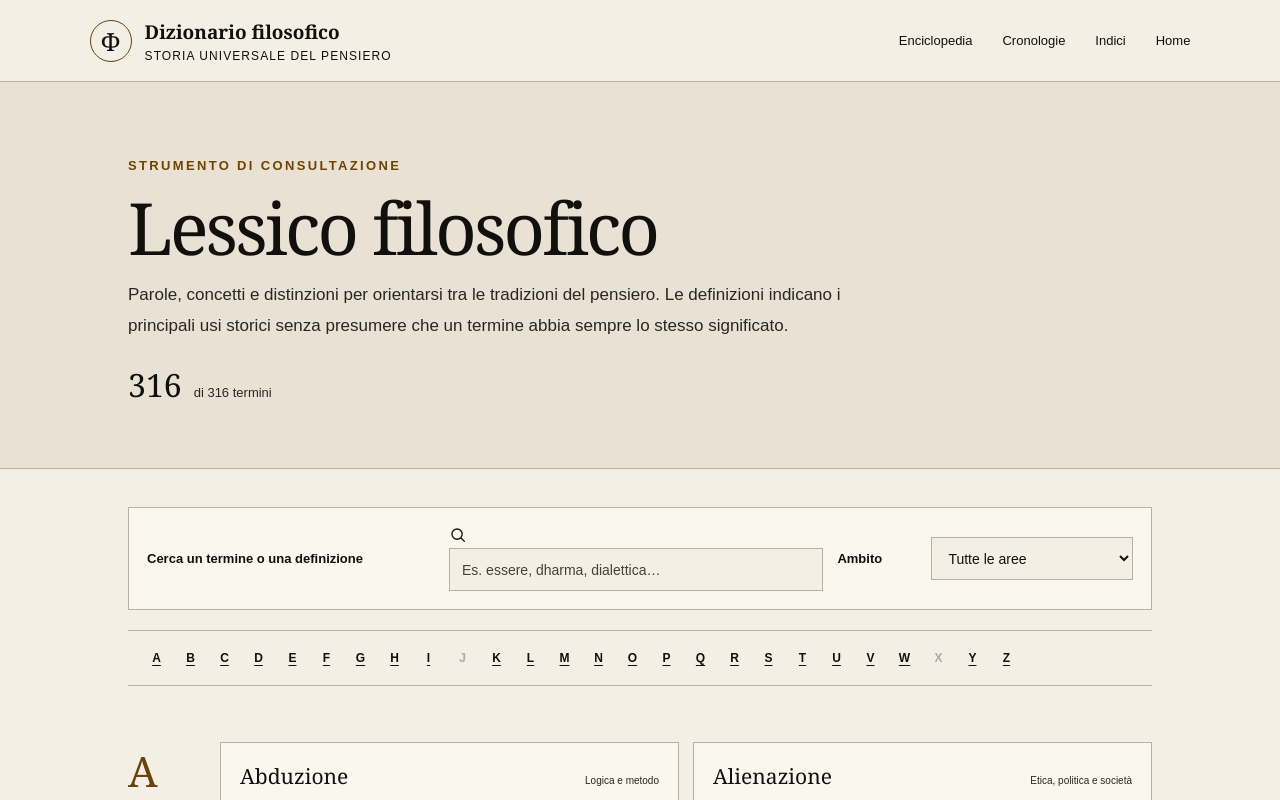
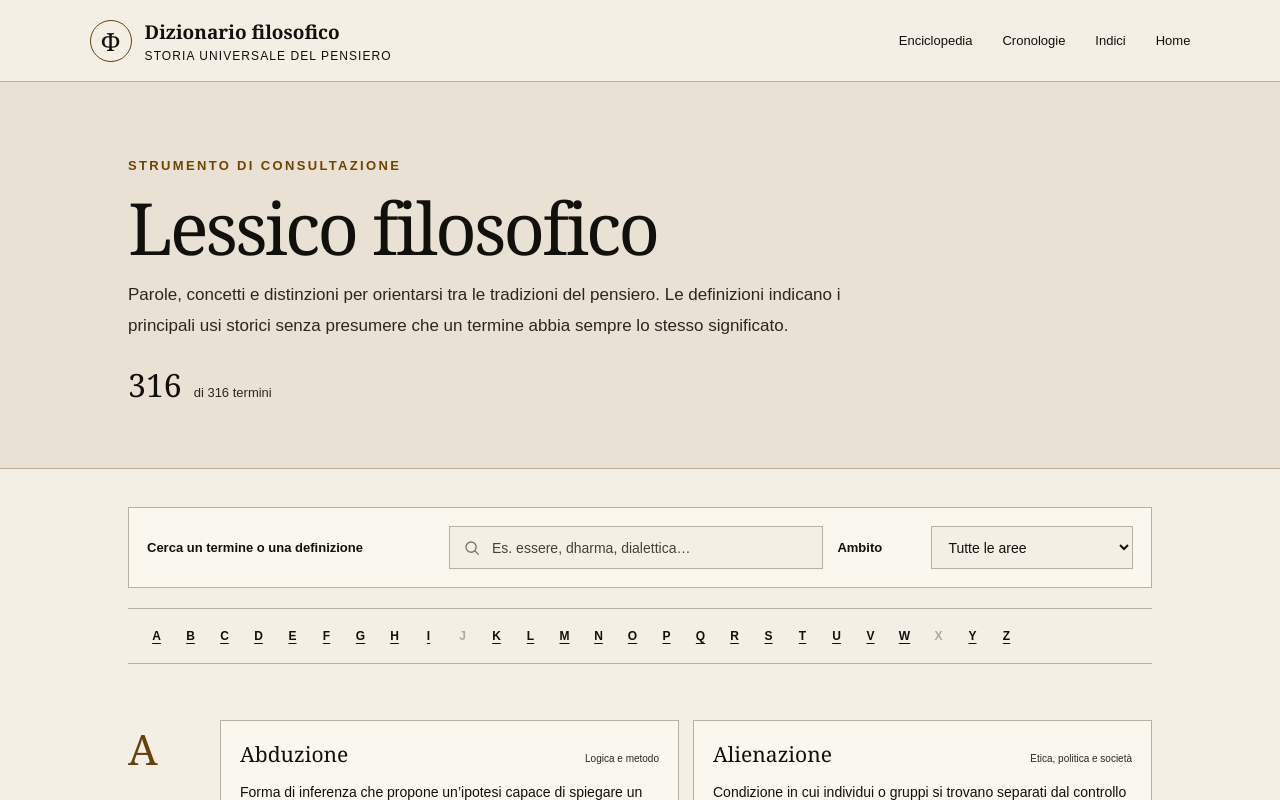
Before and after one commit to Marco19666/dizionariofilosofico, a Next.js app: page /lessico in a window 1280 px wide. Shown: the top 800 px of the page. Built offline with nearby package versions, Linux system fonts and the light colour scheme.

Commit message:
Style search icon before native clear button

```diff
--- a/app/globals.css
+++ b/app/globals.css
@@ -352,7 +352,9 @@ a:focus-visible,button:focus-visible,input:focus-visible,select:focus-visible{
 
 /* Accessible live search suggestions */
 .search-autocomplete{position:relative;width:100%}
-.search-autocomplete>input{width:100%}
+.search-autocomplete>input{width:100%;padding-left:42px}
+.search-icon{position:absolute;z-index:1;left:14px;top:50%;display:grid;place-items:center;transform:translateY(-50%);color:#77766d;pointer-events:none}
+.search-autocomplete:focus-within .search-icon{color:var(--green)}
 .search-suggestions{position:absolute;z-index:30;top:calc(100% + 4px);left:0;right:0;max-height: min(19rem, 55vh);overflow-y:auto;margin:0;padding:6px;list-style:none;background:#fffdf8;border:1px solid #b9b0a1;box-shadow:0 12px 28px rgba(32,28,22,.14);border-radius:4px}
 .search-suggestions li{margin:0;padding:0}
 .search-suggestions button{display:block;width:100%;padding:9px 11px;border:0;border-radius:3px;background:transparent;color:#27251f;text-align:left;font:inherit;cursor:pointer}
```
